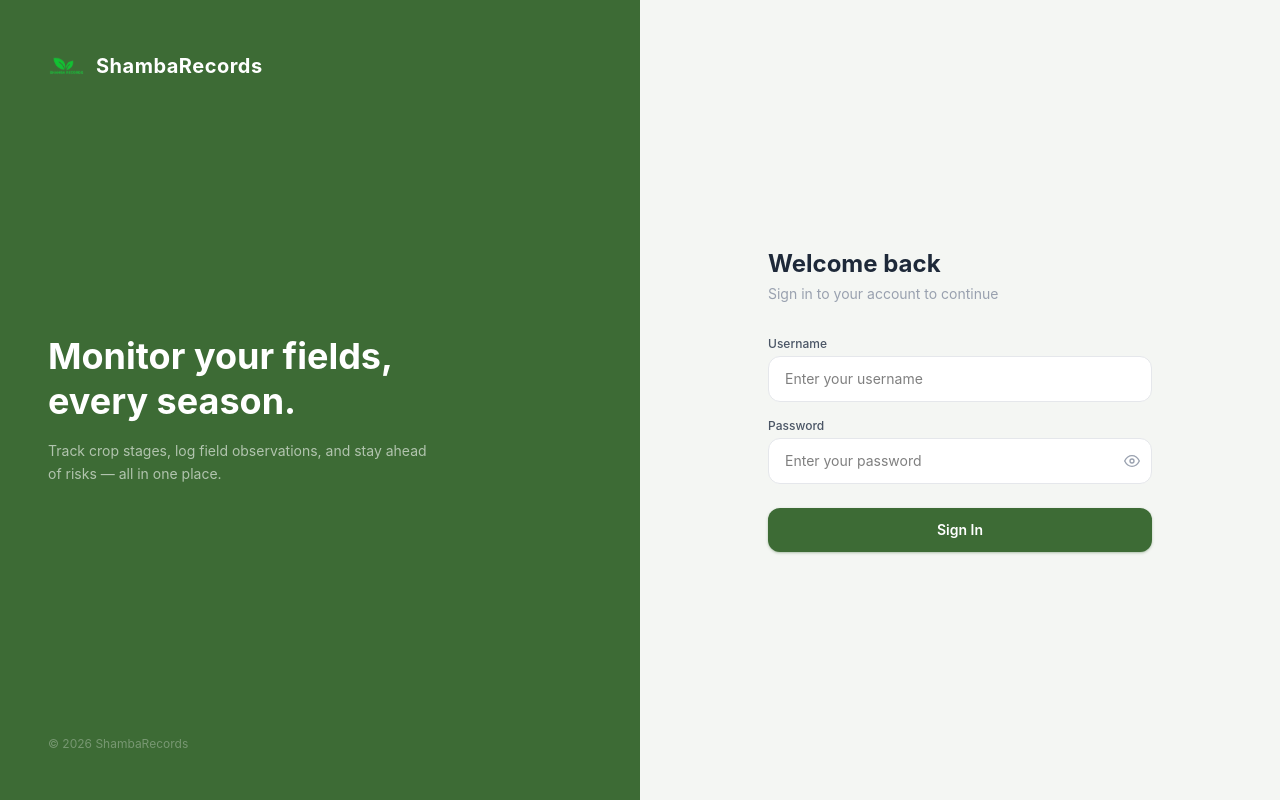
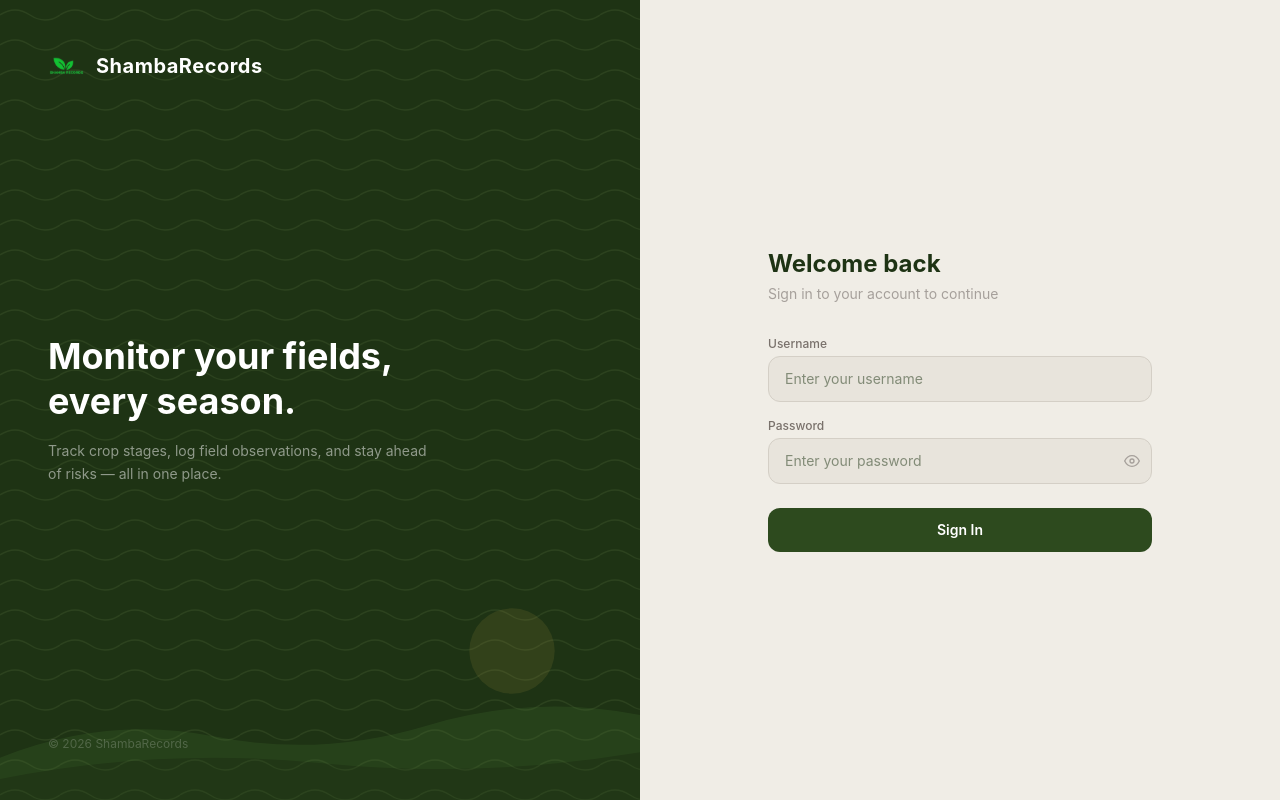
Before and after one commit to abrakingoo/smart_season_field_monitoring_system, a React (Vite) app in the folder frontend/: page / in a window 1280 px wide. Built offline with nearby package versions, Linux system fonts and the light colour scheme; no server answers.

Commit message:
feat(frontend): apply nature-inspired earthy palette — dark forest sidebar, parchment backgrounds, muted status colors and field pattern on login

```diff
--- a/frontend/src/components/Footer.jsx
+++ b/frontend/src/components/Footer.jsx
@@ -1,6 +1,6 @@
 export default function Footer() {
   return (
-    <footer className="border-t border-gray-100 bg-white text-xs text-gray-400 text-center py-4 mt-auto">
+    <footer className="text-xs text-center py-4 mt-auto" style={{ backgroundColor: '#e8e4dc', borderTop: '1px solid #d4cfc6', color: '#8a8278' }}>
       © {new Date().getFullYear()} ShambaRecords · Field Monitoring System
     </footer>
   )
--- a/frontend/src/components/Layout.jsx
+++ b/frontend/src/components/Layout.jsx
@@ -3,7 +3,7 @@ import Footer from './Footer'
 
 export default function Layout({ children, showLogout = true }) {
   return (
-    <div className="min-h-screen bg-[#f4f6f3] flex flex-col">
+    <div className="min-h-screen flex flex-col" style={{ backgroundColor: '#f0ede6' }}>
       <Header showLogout={showLogout} />
       <main className="flex-1">{children}</main>
       <Footer />
--- a/frontend/src/pages/LoginPage.jsx
+++ b/frontend/src/pages/LoginPage.jsx
@@ -4,12 +4,12 @@ import api from '../services/api'
 import { useApp } from '../context/AppContext'
 
 export default function LoginPage() {
-  const [form, setForm]       = useState({ username: '', password: '' })
-  const [error, setError]     = useState('')
-  const [loading, setLoading] = useState(false)
+  const [form, setForm]             = useState({ username: '', password: '' })
+  const [error, setError]           = useState('')
+  const [loading, setLoading]       = useState(false)
   const [showPassword, setShowPassword] = useState(false)
-  const navigate              = useNavigate()
-  const { triggerAuth }       = useApp()
+  const navigate                    = useNavigate()
+  const { triggerAuth }             = useApp()
 
   const handleSubmit = async (e) => {
     e.preventDefault()
@@ -33,69 +33,91 @@ export default function LoginPage() {
 
   return (
     <div className="min-h-screen flex">
-      <div className="hidden lg:flex flex-col justify-between w-1/2 bg-[#3d6b35] p-12">
-        <div className="flex items-center gap-3">
+      {/* Left brand panel */}
+      <div className="hidden lg:flex flex-col justify-between w-1/2 p-12 relative overflow-hidden" style={{ backgroundColor: '#1e3314' }}>
+        {/* Field rows pattern */}
+        <svg className="absolute inset-0 w-full h-full opacity-10" xmlns="http://www.w3.org/2000/svg">
+          <defs>
+            <pattern id="rows" x="0" y="0" width="60" height="30" patternUnits="userSpaceOnUse">
+              <path d="M0 15 Q15 5 30 15 Q45 25 60 15" fill="none" stroke="#a8c97a" strokeWidth="1.5"/>
+            </pattern>
+          </defs>
+          <rect width="100%" height="100%" fill="url(#rows)"/>
+        </svg>
+
+        {/* Horizon illustration */}
+        <svg className="absolute bottom-0 left-0 w-full opacity-20" viewBox="0 0 600 200" xmlns="http://www.w3.org/2000/svg" preserveAspectRatio="none">
+          <path d="M0 160 Q100 120 200 140 Q300 160 400 130 Q500 100 600 120 L600 200 L0 200Z" fill="#4a7c35"/>
+          <path d="M0 180 Q150 150 300 165 Q450 180 600 155 L600 200 L0 200Z" fill="#2d4a1e"/>
+          <circle cx="480" cy="60" r="40" fill="#c8a84b" opacity="0.6"/>
+        </svg>
+
+        <div className="relative z-10 flex items-center gap-3">
           <img src="/shamba.svg" alt="logo" className="w-9 h-9" />
           <span className="text-white font-bold text-xl tracking-wide">ShambaRecords</span>
         </div>
-        <div>
+        <div className="relative z-10">
           <h1 className="text-4xl font-bold text-white leading-tight mb-4">
             Monitor your fields,<br />every season.
           </h1>
-          <p className="text-white/60 text-sm leading-relaxed max-w-sm">
+          <p className="text-white/50 text-sm leading-relaxed max-w-sm">
             Track crop stages, log field observations, and stay ahead of risks — all in one place.
           </p>
         </div>
-        <p className="text-white/30 text-xs">© {new Date().getFullYear()} ShambaRecords</p>
+        <p className="relative z-10 text-white/20 text-xs">© {new Date().getFullYear()} ShambaRecords</p>
       </div>
 
-      <div className="flex-1 flex items-center justify-center bg-[#f4f6f3] px-6">
+      {/* Right form panel */}
+      <div className="flex-1 flex items-center justify-center px-6" style={{ backgroundColor: '#f0ede6' }}>
         <div className="w-full max-w-sm">
           <div className="flex items-center gap-2 mb-8 lg:hidden">
             <img src="/shamba.svg" alt="logo" className="w-8 h-8" />
-            <span className="font-bold text-[#3d6b35] text-lg">ShambaRecords</span>
+            <span className="font-bold text-sm tracking-wide" style={{ color: '#2d4a1e' }}>ShambaRecords</span>
           </div>
 
-          <h2 className="text-2xl font-bold text-gray-800 mb-1">Welcome back</h2>
-          <p className="text-sm text-gray-400 mb-8">Sign in to your account to continue</p>
+          <h2 className="text-2xl font-bold mb-1" style={{ color: '#1e3314' }}>Welcome back</h2>
+          <p className="text-sm text-stone-400 mb-8">Sign in to your account to continue</p>
 
           <form onSubmit={handleSubmit} className="flex flex-col gap-4">
             <div className="flex flex-col gap-1">
-              <label className="text-xs font-medium text-gray-600">Username</label>
+              <label className="text-xs font-medium text-stone-500">Username</label>
               <input
                 type="text" required value={form.username}
                 onChange={(e) => { setForm({ ...form, username: e.target.value }); setError('') }}
-                className="bg-white border border-gray-200 rounded-xl px-4 py-3 text-sm focus:outline-none focus:ring-2 focus:ring-[#3d6b35]/40 focus:border-[#3d6b35] transition"
+                className="border rounded-xl px-4 py-3 text-sm outline-none transition"
+                style={{ backgroundColor: '#e8e4dc', borderColor: '#d4cfc6', color: '#1e3314' }}
+                onFocus={e => e.target.style.borderColor = '#4a7c35'}
+                onBlur={e => e.target.style.borderColor = '#d4cfc6'}
                 placeholder="Enter your username"
               />
             </div>
             <div className="flex flex-col gap-1">
-              <label className="text-xs font-medium text-gray-600">Password</label>
+              <label className="text-xs font-medium text-stone-500">Password</label>
               <div className="relative">
                 <input
                   type={showPassword ? 'text' : 'password'} required value={form.password}
                   onChange={(e) => { setForm({ ...form, password: e.target.value }); setError('') }}
-                  className="w-full bg-white border border-gray-200 rounded-xl px-4 py-3 pr-11 text-sm focus:outline-none focus:ring-2 focus:ring-[#3d6b35]/40 focus:border-[#3d6b35] transition"
+                  className="w-full border rounded-xl px-4 py-3 pr-11 text-sm outline-none transition"
+                  style={{ backgroundColor: '#e8e4dc', borderColor: '#d4cfc6', color: '#1e3314' }}
+                  onFocus={e => e.target.style.borderColor = '#4a7c35'}
+                  onBlur={e => e.target.style.borderColor = '#d4cfc6'}
                   placeholder="Enter your password"
                 />
-                <button
-                  type="button"
-                  onClick={() => setShowPassword((v) => !v)}
-                  className="absolute right-3 top-1/2 -translate-y-1/2 text-gray-400 hover:text-gray-600 transition cursor-pointer"
-                >
-                  {showPassword ? (
-                    <svg xmlns="http://www.w3.org/2000/svg" className="w-4 h-4" viewBox="0 0 24 24" fill="none" stroke="currentColor" strokeWidth="2" strokeLinecap="round" strokeLinejoin="round"><path d="M17.94 17.94A10.07 10.07 0 0 1 12 20c-7 0-11-8-11-8a18.45 18.45 0 0 1 5.06-5.94"/><path d="M9.9 4.24A9.12 9.12 0 0 1 12 4c7 0 11 8 11 8a18.5 18.5 0 0 1-2.16 3.19"/><line x1="1" y1="1" x2="23" y2="23"/></svg>
-                  ) : (
-                    <svg xmlns="http://www.w3.org/2000/svg" className="w-4 h-4" viewBox="0 0 24 24" fill="none" stroke="currentColor" strokeWidth="2" strokeLinecap="round" strokeLinejoin="round"><path d="M1 12s4-8 11-8 11 8 11 8-4 8-11 8-11-8-11-8z"/><circle cx="12" cy="12" r="3"/></svg>
-                  )}
+                <button type="button" onClick={() => setShowPassword(v => !v)}
+                  className="absolute right-3 top-1/2 -translate-y-1/2 text-stone-400 hover:text-stone-600 transition cursor-pointer">
+                  {showPassword
+                    ? <svg xmlns="http://www.w3.org/2000/svg" className="w-4 h-4" viewBox="0 0 24 24" fill="none" stroke="currentColor" strokeWidth="2" strokeLinecap="round"><path d="M17.94 17.94A10.07 10.07 0 0 1 12 20c-7 0-11-8-11-8a18.45 18.45 0 0 1 5.06-5.94"/><path d="M9.9 4.24A9.12 9.12 0 0 1 12 4c7 0 11 8 11 8a18.5 18.5 0 0 1-2.16 3.19"/><line x1="1" y1="1" x2="23" y2="23"/></svg>
+                    : <svg xmlns="http://www.w3.org/2000/svg" className="w-4 h-4" viewBox="0 0 24 24" fill="none" stroke="currentColor" strokeWidth="2" strokeLinecap="round"><path d="M1 12s4-8 11-8 11 8 11 8-4 8-11 8-11-8-11-8z"/><circle cx="12" cy="12" r="3"/></svg>
+                  }
                 </button>
               </div>
             </div>
-            {error && <p className="text-xs text-red-500">{error}</p>}
-            <button
-              type="submit"
-              disabled={loading}
-              className="mt-2 bg-[#3d6b35] text-white rounded-xl py-3 text-sm font-semibold hover:bg-[#2f5429] active:scale-[0.98] transition cursor-pointer shadow-sm shadow-[#3d6b35]/30 disabled:opacity-60"
+            {error && <p className="text-xs text-red-600">{error}</p>}
+            <button type="submit" disabled={loading}
+              className="mt-2 text-white rounded-xl py-3 text-sm font-semibold active:scale-[0.98] transition cursor-pointer disabled:opacity-60"
+              style={{ backgroundColor: '#2d4a1e' }}
+              onMouseEnter={e => e.target.style.backgroundColor = '#3a5c28'}
+              onMouseLeave={e => e.target.style.backgroundColor = '#2d4a1e'}
             >
               {loading ? 'Signing in...' : 'Sign In'}
             </button>
```
Also changed, not shown: frontend/src/components/AdminLayout.jsx (+9 -14 lines), frontend/src/components/FieldCard.jsx (+28 -29 lines), frontend/src/components/Header.jsx (+14 -7 lines), frontend/src/components/Sidebar.jsx (+31 -33 lines).
